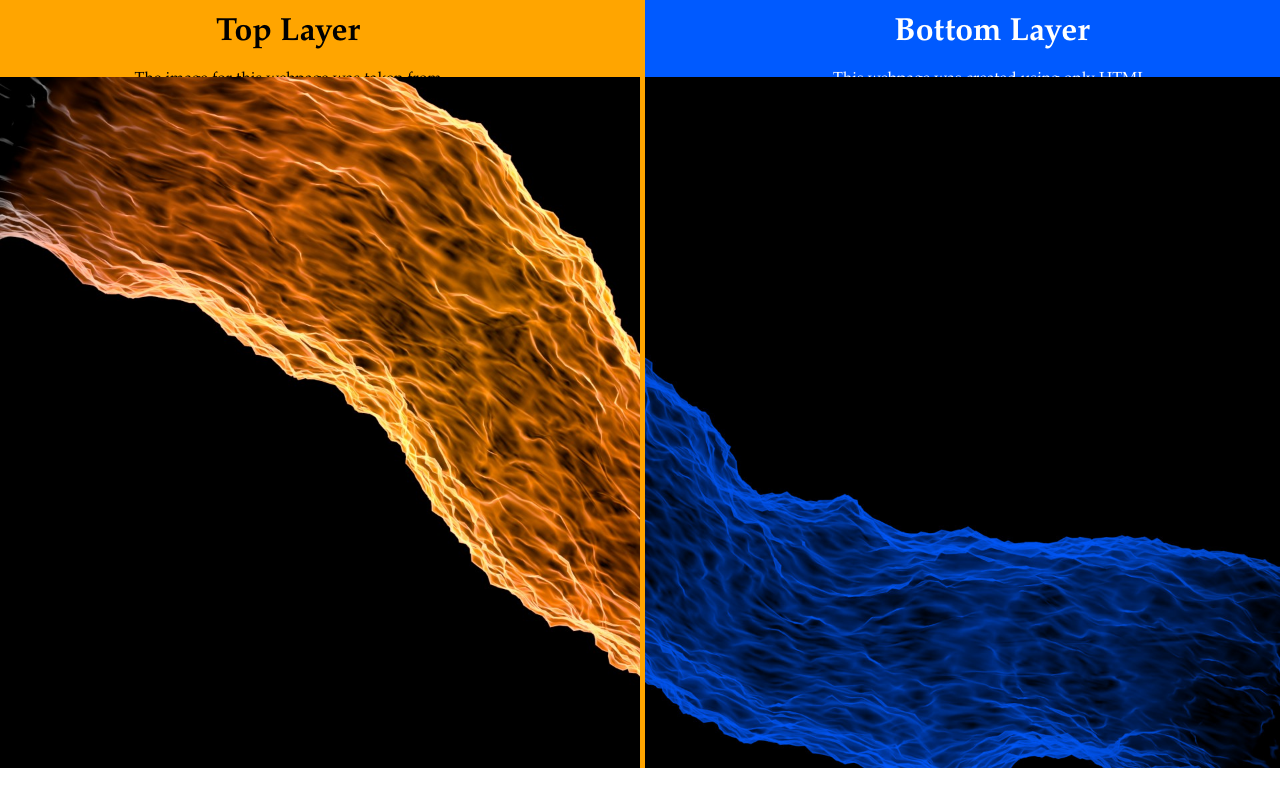
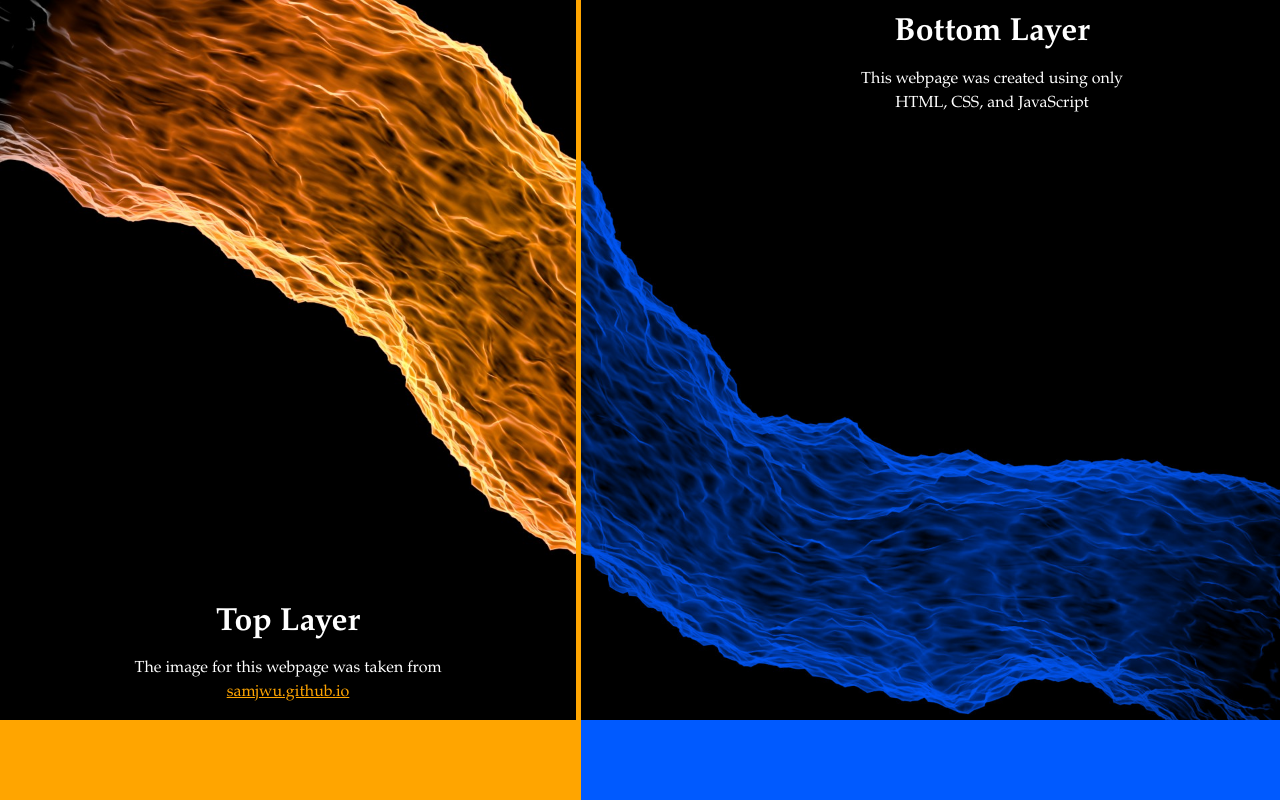
Before and after one commit to samjwu/SplitScreenSlider, a plain HTML site: page index.html in a window 1280 px wide. Drawn offline with Linux system fonts and the light colour scheme.

Commit message:
adjust image and container dimensions

```diff
--- a/css/styles.css
+++ b/css/styles.css
@@ -19,20 +19,21 @@ body {
 #container {
     position: relative;
     max-width: 100vw;
-    min-height: 60vw;
+    min-height: 100vh;
+    overflow-y: hidden;
 }
 
 .screens {
     position: relative;
     width: 100vw;
-    min-height: 60vw;
+    min-height: 100vh;
     overflow: hidden;
 }
 
 .layer {
     position: absolute;
     width: 100vw;
-    min-height: 60vw;
+    min-height: 100vh;
     overflow: hidden;
 }
 
@@ -44,29 +45,32 @@ body {
 .bottom .content {
     right: 10%;
     color: #fff;
+    z-index: 3;
 }
 
 .top {
     background: #ffa500;
     z-index: 2;
-    width: 50vw;
+    width: 45vw;
 }
 
 .top .content {
+    bottom: 10%;
     left: 10%;
-    color: #000;
+    color: #fff;
+    z-index: 3;
 }
 
 .image {
     position: absolute;
     width: 100vw;
-    min-height: 60vw;
+    min-height: 100vh;
+    z-index: -10;
 }
 
 .content {
     position: absolute;
     width: 25%;
-    top: 0%;
     text-align: center;
     /* transform: translateY(-100%); */
 }
@@ -77,8 +81,16 @@ body {
 
 img {
     position: absolute;
-    width: 100vw;
-    top: 10%;
+    width: 100%;
+    top: 0%;
+}
+
+a:link {
+    color: #ffa500;
+}
+
+a:visited {
+    color: #ffa500;
 }
 
 .slider {
@@ -88,6 +100,6 @@ img {
     background-color: #ffa500;
     width: 5px;
     top: 0px;
-    left: 50vw;
+    left: 45vw;
     z-index: 3;
 }
--- a/index.html
+++ b/index.html
@@ -20,7 +20,11 @@
             <div class="image">
                 <div class="content">
                     <h1>Bottom Layer</h1>
-                    <p>This webpage was created using only HTML, CSS, and JavaScript</p>
+                    <p>
+                        This webpage was created using only
+                        <br>
+                        HTML, CSS, and JavaScript
+                    </p>
                 </div>
                 <img src="img/backgroundbot.jpg">
             </div>
```
